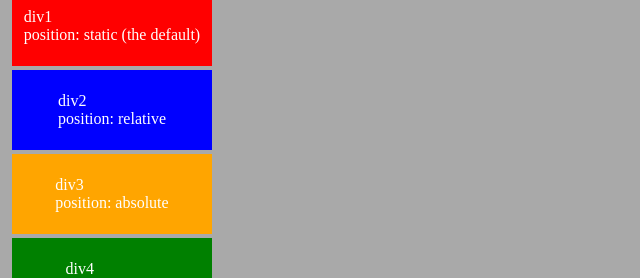
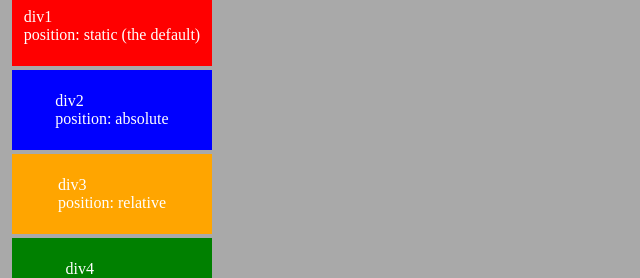
Before and after one commit to Kaneki-cit/css-position, a plain HTML site: page index.html in a window 1280 px wide. Shown: the part 120-398 px from the top of the page, 0-640 px from the left. Drawn offline with Linux system fonts and the light colour scheme.

Commit message:
Update index.html

```diff
--- a/index.html
+++ b/index.html
@@ -13,8 +13,8 @@
     <h1>CSS Position Property</h1>
 
     <div id="div1">div1<br>position: static (the default)</div>
-    <div id="div2">div2<br>position: relative</div>
-    <div id="div3">div3<br>position: absolute</div>
+    <div id="div2">div2<br>position: absolute</div>
+    <div id="div3">div3<br>position: relative</div>
     <div id="div4">div4<br>position: fixed</div>
     <div id="div5">div5<br>position: sticky</div>
 
```
